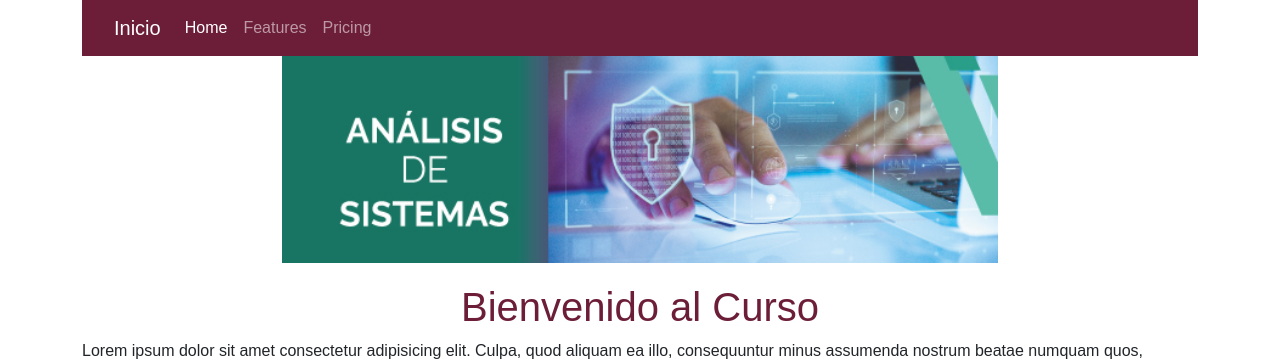
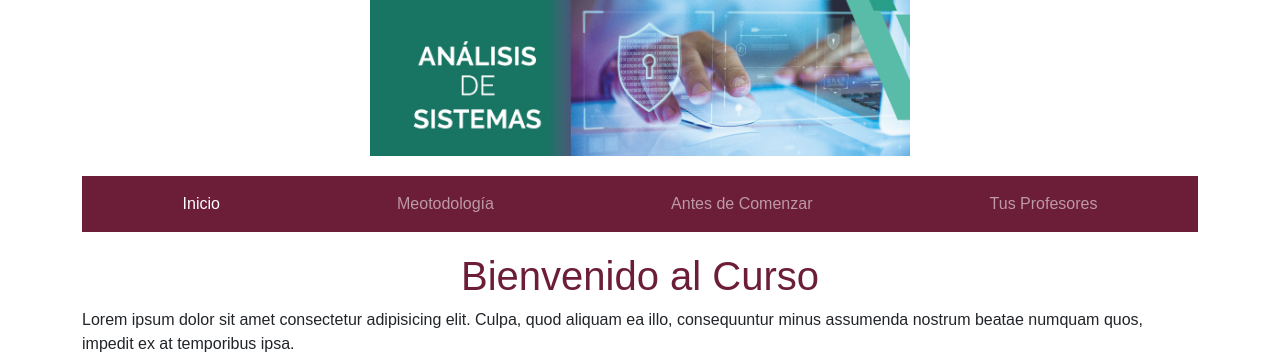
Before and after one commit to AgustinRangelIbarra/upiicsa-rec-didacticos, a plain HTML site: page AnalisisSistemas/index.html in a window 1280 px wide. Shown: the top 361 px of the page. Drawn offline with Linux system fonts and the light colour scheme.

Commit message:
Navbar superior

```diff
--- a/AnalisisSistemas/index.html
+++ b/AnalisisSistemas/index.html
@@ -13,7 +13,10 @@
 
 <body>
 
-   <!--  <div class="sidebar-container">
+        <div class="pleca">
+            <img src="/assets/AnalisisDeSistemas.jpg" alt="Instituto Politécnico Nacional" class="pleca-principal">
+        </div>
+   <!-- <div class="sidebar-container">
         <div class="sidebar-logo">
             Análisis de Sistemas
         </div>
@@ -76,30 +79,26 @@
     </div> -->
 
     <div class="container">
-        <nav class="navbar navbar-expand-md navbar-dark">
-            <div class="container">
-                <a class="navbar-brand" href="#">Inicio</a>
+        <nav class="navbar navbar-expand-lg navbar-dark">
+            <div class="container-fluid">
+                <!-- <a class="navbar-brand navbar-item" href="#">Navbar</a> -->
                 <button class="navbar-toggler" type="button" data-bs-toggle="collapse" data-bs-target="#navbarNavAltMarkup" aria-controls="navbarNavAltMarkup" aria-expanded="false" aria-label="Toggle navigation">
                     <span class="navbar-toggler-icon"></span>
                 </button>
-                <div class="collapse navbar-collapse" id="navbarNavAltMarkup">
-                    <div class="navbar-nav nav-flex">
-                        <a class="nav-link nav-element active" aria-current="page" href="#">Home</a>
-                        <a class="nav-link nav-element" href="#">Features</a>
-                        <a class="nav-link nav-element" href="#">Pricing</a>
+                <div class="collapse navbar-collapse navbar-nav" id="navbarNavAltMarkup">
+                    <!-- <div class="navbar-nav"> -->
+                        <a class="nav-link active" aria-current="page" href="#">Inicio</a>
+                        <a class="nav-link" href="#">Meotodología</a>
+                        <a class="nav-link" href="#">Antes de Comenzar</a>
+                        <a class="nav-link" href="#">Tus Profesores</a>
                         <!-- <a class="nav-link disabled" href="#" tabindex="-1" aria-disabled="true">Disabled</a> -->
-                    </div>
+                    <!-- </div> -->
                 </div>
             </div>
         </nav>
     </div>
 
     <div class="contenido centrar">
-
-                <div class="pleca">
-            <img src="/assets/AnalisisDeSistemas.jpg" alt="Instituto Politécnico Nacional" class="pleca-principal">
-        </div>
-
 
         <div class="titulo container-sm">
             <h1>Bienvenido al Curso</h1>
--- a/AnalisisSistemas/styles/index.css
+++ b/AnalisisSistemas/styles/index.css
@@ -15,9 +15,10 @@ body {
 /*-----PLECA DEL POLITECNICO-----*/
 
 .pleca {
-    width: 70%;
+    width: 50%;
     /* border: 1px solid black; */
     margin: auto;
+    padding: 0 50px 20px 50px;
     /* padding-top: 25px; */
     /* display: flex; */
     /* flex-wrap: wrap; */
@@ -25,7 +26,7 @@ body {
 }
 
 .pleca-principal {
-    width: 80%;
+    width: 100%;
     /* height: 200px; */
     /* height: 100px; */
     /* align-self: center; */
@@ -46,21 +47,23 @@ body {
     background-color: #6C1D38;
 }
 
-.navbar-brand{
-    padding-left: 20px;
+.container-fluid{
+    display: flex;
+    justify-content: space-around;
 }
 
-.nav-flex{
-    display: flex;
-    flex-direction: row;
-    align-items: center;
-    justify-content: right;
+.navbar-brand{
+    padding: 0 20px 0 20px;
 }
 
-.nav-element{
+.navbar-collapse{
     display: flex;
-    padding-left: 20px;
-    padding-right: 20px;
+    justify-content: space-around;
+}
+
+.navbar-nav {
+    display: flex;
+    justify-content: space-around;
 }
 
 /*-----MENU SIDEBAR-----*/
```
